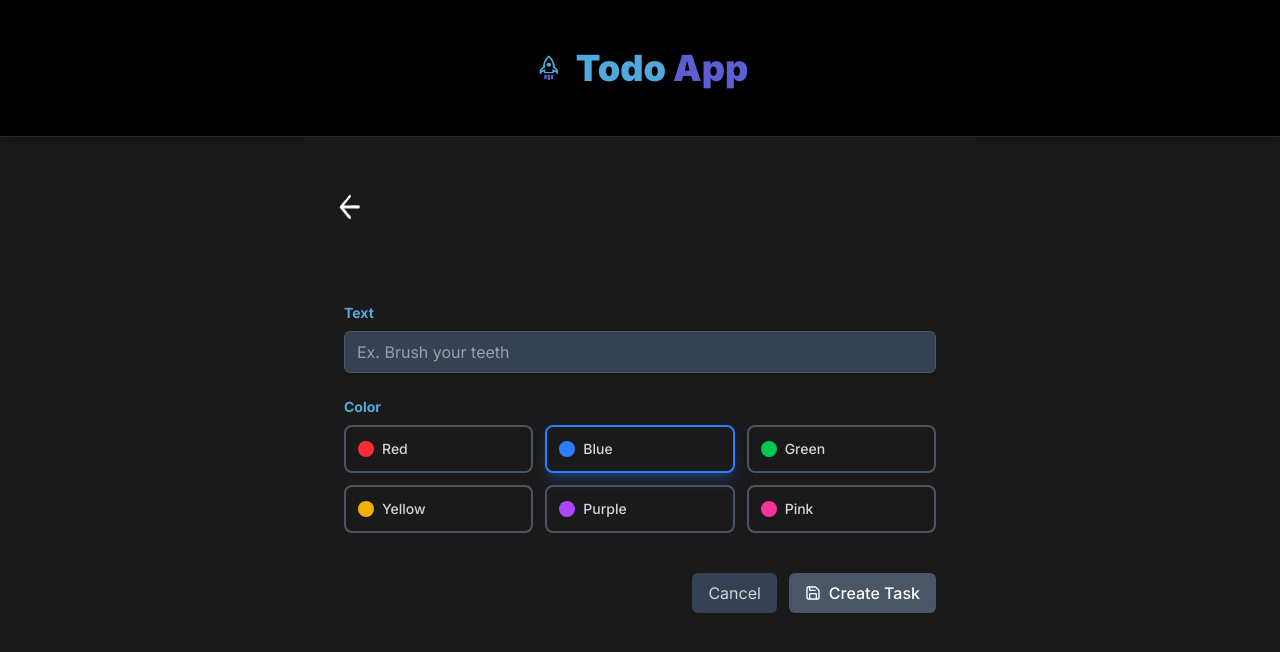
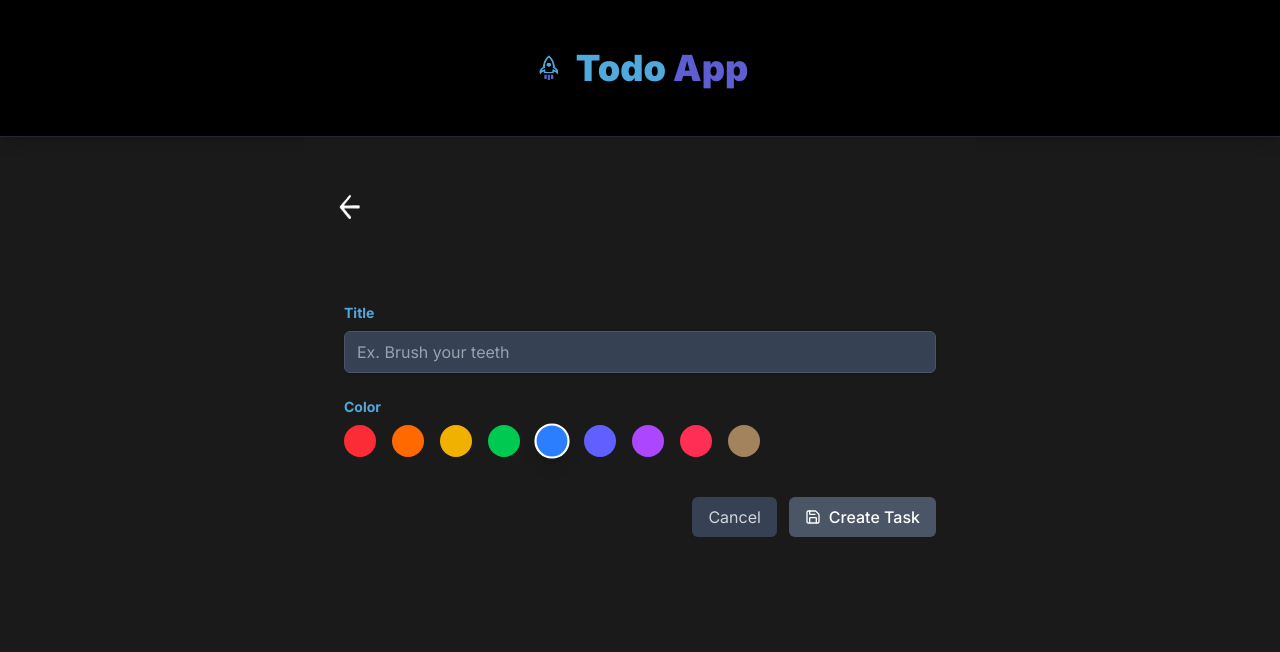
Before and after one commit to lonelydomino/todo-app-frontend, a Next.js app: page /create in a window 1280 px wide. Shown: the top 652 px of the page. Built offline with nearby package versions, Linux system fonts and the light colour scheme; no server answers.

Commit message:
Update create task page

```diff
--- a/src/app/create/page.tsx
+++ b/src/app/create/page.tsx
@@ -7,11 +7,14 @@ import { api } from "@/services/api";
 
 const colorOptions = [
   { value: "red", label: "Red", className: "bg-red-500" },
+  { value: "orange", label: "Orange", className: "bg-orange-500" },
+  { value: "yellow", label: "Yellow", className: "bg-yellow-500" },
+  { value: "green", label: "Green", className: "bg-green-500" },
   { value: "blue", label: "Blue", className: "bg-blue-500" },
-  { value: "green", label: "Green", className: "bg-green-500" },
-  { value: "yellow", label: "Yellow", className: "bg-yellow-500" },
+  { value: "indigo", label: "Indigo", className: "bg-indigo-500" },
   { value: "purple", label: "Purple", className: "bg-purple-500" },
-  { value: "pink", label: "Pink", className: "bg-pink-500" },
+  { value: "pink", label: "Pink", className: "custom-pink" },
+  { value: "brown", label: "Brown", className: "custom-brown" },
 ];
 
 export default function CreateTaskPage() {
@@ -92,7 +95,7 @@ export default function CreateTaskPage() {
                 className="block text-sm font-bold mb-2"
                 style={{ color: "#54a7dc" }}
               >
-                Text
+                Title
               </label>
               <input
                 type="text"
@@ -113,14 +116,12 @@ export default function CreateTaskPage() {
               >
                 Color
               </label>
-              <div className="grid grid-cols-3 gap-3">
+              <div className="flex flex-row space-x-4">
                 {colorOptions.map((option) => (
                   <label
                     key={option.value}
-                    className={`relative cursor-pointer rounded-lg p-3 border-2 transition-all ${
-                      color === option.value
-                        ? "border-blue-500 shadow-lg shadow-blue-500/25"
-                        : "border-gray-600 hover:border-gray-500"
+                    className={`relative cursor-pointer transition-all ${
+                      color === option.value ? "scale-110" : "hover:scale-105"
                     }`}
                   >
                     <input
@@ -131,13 +132,24 @@ export default function CreateTaskPage() {
                       onChange={(e) => setColor(e.target.value)}
                       className="sr-only"
                     />
-                    <div className="flex items-center space-x-2">
+                    <div className="flex flex-col items-center space-y-2">
                       <div
-                        className={`w-4 h-4 rounded-full ${option.className}`}
+                        className={`w-8 h-8 rounded-full ${
+                          option.className
+                        } border-2 transition-all ${
+                          color === option.value
+                            ? "border-white shadow-lg"
+                            : "border-transparent hover:border-gray-400"
+                        }`}
+                        style={{
+                          backgroundColor:
+                            option.className === "custom-brown"
+                              ? "#a2835e"
+                              : option.className === "custom-pink"
+                              ? "#ff2e54"
+                              : undefined,
+                        }}
                       ></div>
-                      <span className="text-sm font-medium text-gray-300">
-                        {option.label}
-                      </span>
                     </div>
                   </label>
                 ))}
```
